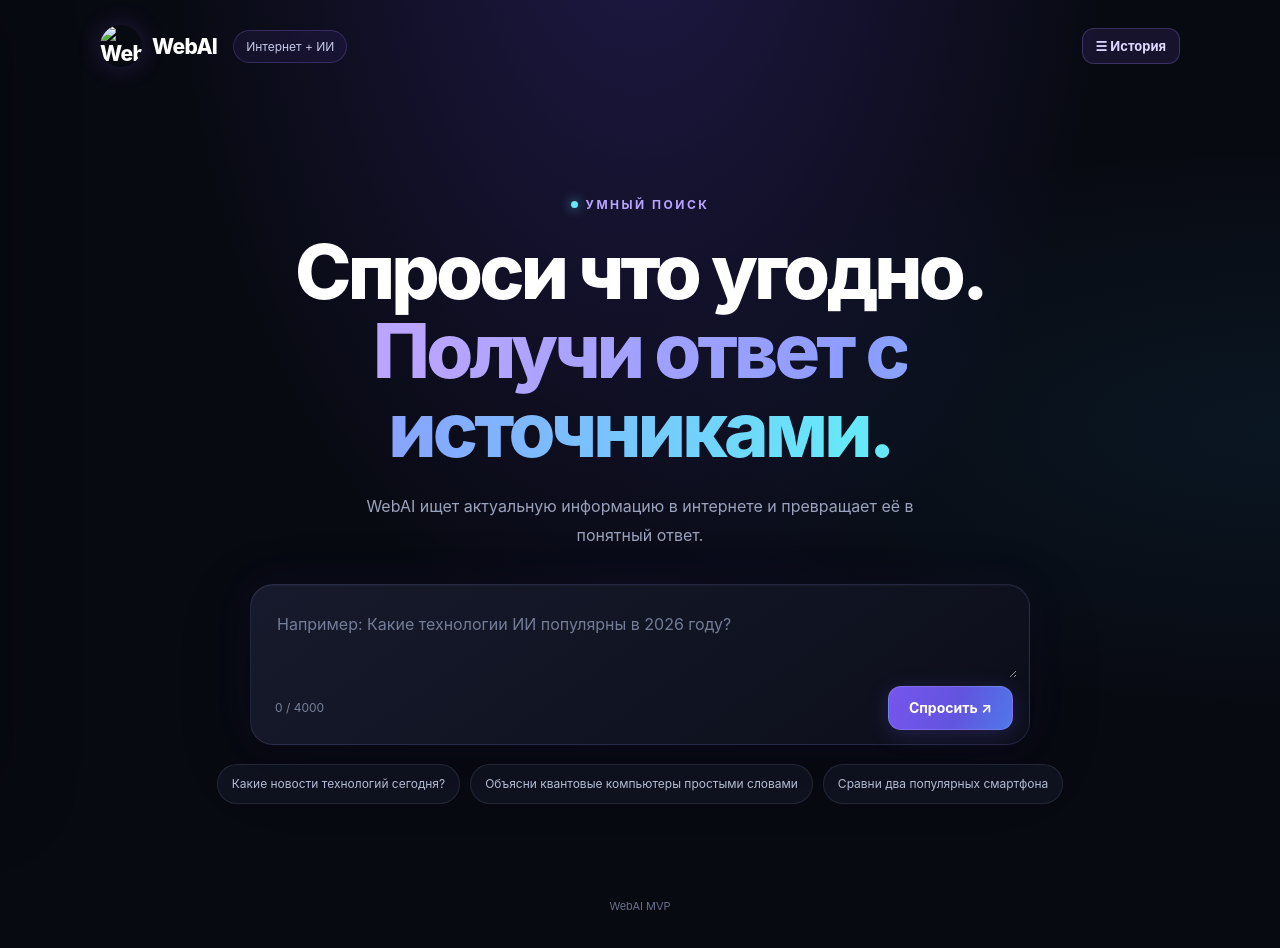
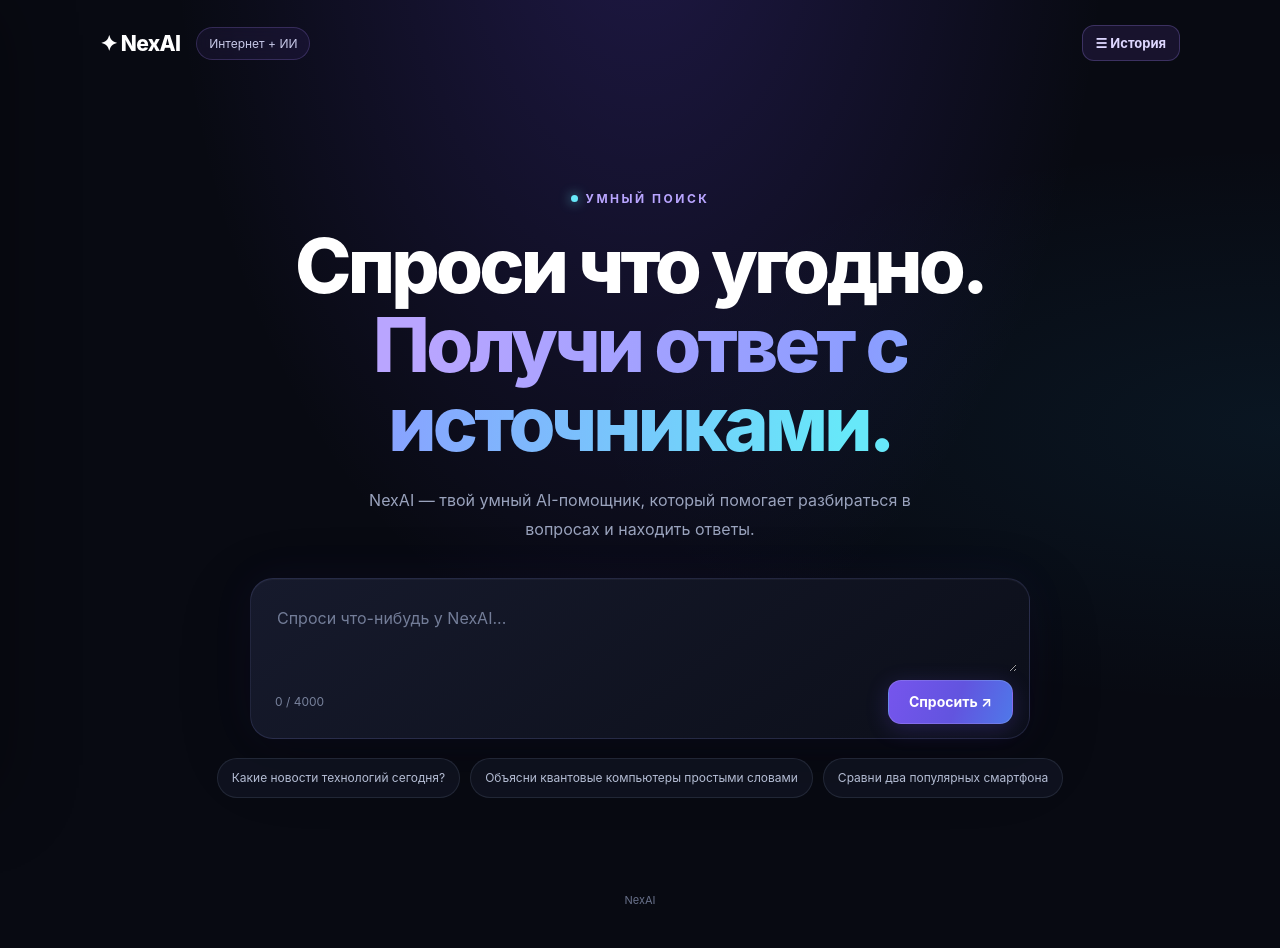
Before and after one commit to kirillperepelsss-afk/web-ai, a website: page public/index.html in a window 1280 px wide. Drawn offline with Linux system fonts and the light colour scheme.

Commit message:
Update index.html

```diff
--- a/public/index.html
+++ b/public/index.html
@@ -1,31 +1,41 @@
+
 <!doctype html>
-
 <html lang="ru">
 <head>
   <meta charset="UTF-8">
   <meta name="viewport" content="width=device-width, initial-scale=1">
-  <title>WebAI</title>
+  <meta name="theme-color" content="#0d101b">
+  <meta name="description" content="NexAI — твой умный AI-помощник.">
+  <title>NexAI — умный AI-помощник</title>
   <link rel="stylesheet" href="/styles.css">
 </head>
 <body>
   <main class="shell">
     <header>
-      <div class="logo">
-        <img src="/webai-avatar.png" alt="WebAI"
-          style="width:42px;height:42px;border-radius:50%;vertical-align:middle;margin-right:10px;">
-        WebAI
-      </div>
+      <div class="logo">✦ NexAI</div>
       <div class="badge">Интернет + ИИ</div>
-    </header><section class="hero">
+    </header>
+
+    <section class="hero">
       <p class="eyebrow">Умный поиск</p>
-  <h1>Спроси что угодно.<br><span>Получи ответ с источниками.</span></h1>
+
+      <h1>
+        Спроси что угодно.<br>
+        <span>Получи ответ с источниками.</span>
+      </h1>
+
       <p class="subtitle">
-    WebAI ищет актуальную информацию в интернете и превращает её в понятный ответ.
+        NexAI — твой умный AI-помощник, который помогает
+        разбираться в вопросах и находить ответы.
       </p>
 
       <form id="askForm" class="search-box">
-    <textarea id="question" rows="2" maxlength="4000"
-      placeholder="Например: Какие технологии ИИ популярны в 2026 году?"></textarea>
+        <textarea
+          id="question"
+          rows="2"
+          maxlength="4000"
+          placeholder="Спроси что-нибудь у NexAI..."
+        ></textarea>
 
         <div class="bottom">
           <span id="counter">0 / 4000</span>
@@ -41,12 +51,14 @@
     </section>
 
     <section id="result" class="result hidden">
-  <div class="head">● Ответ WebAI</div>
+      <div class="head">● Ответ NexAI</div>
       <article id="answer"></article>
       <div id="sources"></div>
     </section>
 
-<footer>WebAI MVP</footer>
+    <footer>NexAI</footer>
+  </main>
 
-  </main>  <script src="/app.js"></script></body>
+  <script src="/app.js"></script>
+</body>
 </html>
```
Lines whose indentation alone changed are shown as unchanged.
